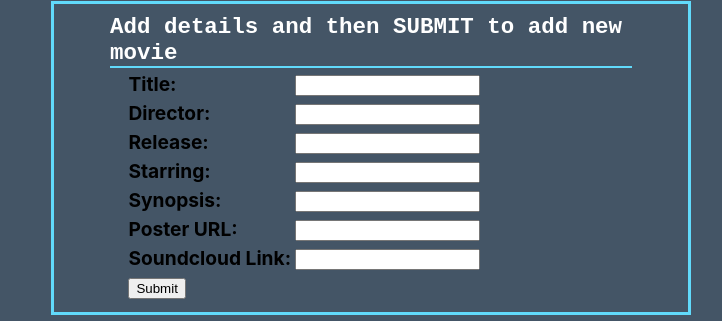
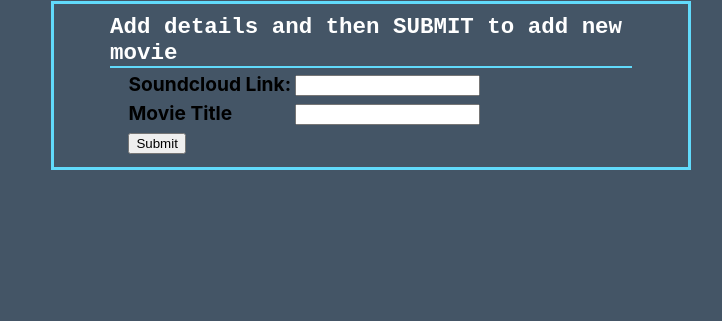
Before and after one commit to sscraig2015/Phase-2-Final-Project, a React (Create React App) app in the folder phase-2-final-project/: page /addNewMovie in a window 1280 px wide. Shown: the part 361-682 px from the top of the page, without its empty margins (269-991 px from the left). Built offline with nearby package versions, Linux system fonts and the light colour scheme; no server answers; data requests are answered from the project's data file.

Commit message:
added movie search

```diff
--- a/phase-2-final-project/db.json
+++ b/phase-2-final-project/db.json
@@ -158,6 +158,18 @@
       ],
       "poster": "https://tinyurl.com/42cjuyab",
       "soundcloud": "https://soundcloud.com/user-948776417/opera"
+    },
+    {
+      "Response": "False",
+      "Error": "Incorrect IMDb ID.",
+      "soundcloud": "",
+      "id": 14
+    },
+    {
+      "Response": "False",
+      "Error": "Incorrect IMDb ID.",
+      "soundcloud": "",
+      "id": 15
     }
   ]
 }
--- a/phase-2-final-project/src/App.js
+++ b/phase-2-final-project/src/App.js
@@ -11,6 +11,7 @@ function App() {
 
   const [movies, setMovies] = useState([])
   const match = useRouteMatch()
+  console.log(match)
 
 
   useEffect(() => {
@@ -19,35 +20,35 @@ function App() {
         .then((data) => setMovies(data))
   }, [])
 
-  useEffect(() => {
-    fetch("http://www.omdbapi.com/?t=Shrek+2&apikey=b4d7d7b5")
-        .then((resp) => resp.json())
-        .then((data) => console.log(data))
-  }, [])
+
 
 function handleNewMovie(e){
   e.preventDefault()
 
-  let data = {
-    id: movies.length + 1,
-    title: e.target.title.value,
-    synopsis: e.target.synopsis.value,
-    director: e.target.director.value,
-    release: e.target.release.value,
-    starring: [e.target.starring.value],
-    poster: e.target.poster.value,
-    soundcloud: e.target.soundcloud.value,
-  }
+  document.getElementById("newMovieForm").reset()
+  let movieTitle = e.target.movieTitle.value.split(' ').join('+')
+  let soundcloud = e.target.soundcloud.value
 
-  fetch("http://localhost:3000/movies", {
-    method: "POST",
-    headers: { 'Content-Type': 'application/json'},
-    body: JSON.stringify(data)
-  })
+  fetch(`http://www.omdbapi.com/?t=${movieTitle}&plot=full&apikey=b4d7d7b5`)
+        .then((resp) => resp.json())
+        .then((searchedMovie) => {
+            searchedMovie.soundcloud = soundcloud
+            searchedMovie.id = movies.length + 1
+            console.log(searchedMovie)
+            return searchedMovie
+          })
+        .then((movie) => {
+          fetch("http://localhost:3000/movies",{
+              method: "POST",
+              headers: {
+                'Content-Type': 'application/json'
+              },
+              body: JSON.stringify(movie)
+          })
+          setMovies([...movies, movie])
+        })
+      }
 
-  setMovies([...movies,data])
-  document.getElementById("newMovieForm").reset()
-}
 
   return (
     <div>
--- a/phase-2-final-project/src/Homepage.js
+++ b/phase-2-final-project/src/Homepage.js
@@ -3,10 +3,12 @@ import { Link } from 'react-router-dom';
 
 function Homepage({movies}){
 
+  console.log(movies)
     return (
      <div className="Homepage">
         {movies.map((movie) => {
-        return <Link className="movieLink" key={movie.id} to={`/${movie.id}`}><img key={movie.id} className="Homepage-poster" src={movie.poster} alt={movie.title} /></Link>
+          console.log(movie.id)
+        return <Link className="movieLink" key={movie.id} to={`/${movie.id}`}><img key={movie.id} className="Homepage-poster" src={movie.Poster} alt={movie.Title} /></Link>
       })}
     </div>
     )
--- a/phase-2-final-project/src/MovieInfo.js
+++ b/phase-2-final-project/src/MovieInfo.js
@@ -4,10 +4,9 @@ function MovieInfo({movie}){
     return (
         <div className="movieDetails">
 
-            <span className="details">Director:</span> {movie.director}<br/>
-            <span className="details">Released:</span> {movie.release}<br/>
-            <span className="details">Starring:</span> {movie.starring.map((actor) => {
-                        return (`${actor}, `)})}<br/>
+            <span className="details">Director:</span> {movie.Director}<br/>
+            <span className="details">Released:</span> {movie.Released}<br/>
+            <span className="details">Starring:</span> {movie.Actors}<br/>
         </div>
     )
 }
--- a/phase-2-final-project/src/NewMovieForm.js
+++ b/phase-2-final-project/src/NewMovieForm.js
@@ -9,32 +9,12 @@ function NewMovieForm({handleNewMovie}){
             <form onSubmit={handleNewMovie} id="newMovieForm">
                 <table>
                     <tr>
-                        <td>Title: </td>
-                        <td><input type="text" name="title" className="inputTitle"/></td>
+                        <td>Soundcloud Link: </td>
+                        <td><input type="text" name="soundcloud"/></td>
                     </tr>
                     <tr>
-                        <td>Director: </td>
-                        <td><input type="text" name="director"/></td>
-                    </tr>
-                    <tr>
-                        <td>Release: </td>
-                        <td><input type="text" name="release"/></td>
-                    </tr>
-                    <tr>
-                        <td>Starring:</td>
-                        <td><input type="text" name="starring"/></td>
-                    </tr>
-                    <tr>
-                        <td className="synopsisTitleForm">Synopsis: </td>
-                        <td><input type="text" name="synopsis" className="inputSynopsis"/></td>
-                    </tr>
-                    <tr>
-                        <td>Poster URL: </td>
-                        <td><input type="text" name="poster"/></td>
-                    </tr>
-                    <tr>
-                        <td>Soundcloud Link: </td>
-                        <td><input type="text" name="soundcloud"/></td>
+                        <td>Movie Title</td>
+                        <td><input type="text" name="movieTitle"/></td>
                     </tr>
                     <tr>
                         <td><input type="submit" /></td>
--- a/phase-2-final-project/src/SelectedMovie.js
+++ b/phase-2-final-project/src/SelectedMovie.js
@@ -7,10 +7,13 @@ import { useParams} from "react-router-dom"
 
 function SelectedMovie({movie}){
 
+    console.log(movie)
     let params = useParams()
+    console.log(params)
 
     let selectedMovie = movie[params.movieId - 1]
-    console.log(selectedMovie.soundcloud)
+    console.log(selectedMovie)
+
     const [movieInfo, setMovieInfo] = useState(false)
 
     function showMovieInfo(){
@@ -19,18 +22,18 @@ function SelectedMovie({movie}){
 
     return (
        <div className="selectedMovie">
-            <h1>{selectedMovie.title}</h1>
+            <h1>{selectedMovie.Title}</h1>
             <div className="movieInfoAll">
                 <tbody className="movieInfoBox">
                     <tr>
-                        <td><img alt={selectedMovie.title} src={selectedMovie.poster} className="selectedMoviePoster"/></td>
+                        <td><img alt={selectedMovie.Title} src={selectedMovie.Poster} className="selectedMoviePoster"/></td>
                     </tr>
                     <tr>
                         <button id="showInfoButton" onClick={showMovieInfo}>Show/Hide Movie Info</button>
                         {movieInfo ? <MovieInfo movie={selectedMovie}/> : null}
                     </tr>
                 </tbody>
-                <Synopsis synopsis={selectedMovie.synopsis}/>
+                <Synopsis synopsis={selectedMovie.Plot}/>
 
             </div>
                 <ListenLinks soundcloud={selectedMovie.soundcloud}/>
```
